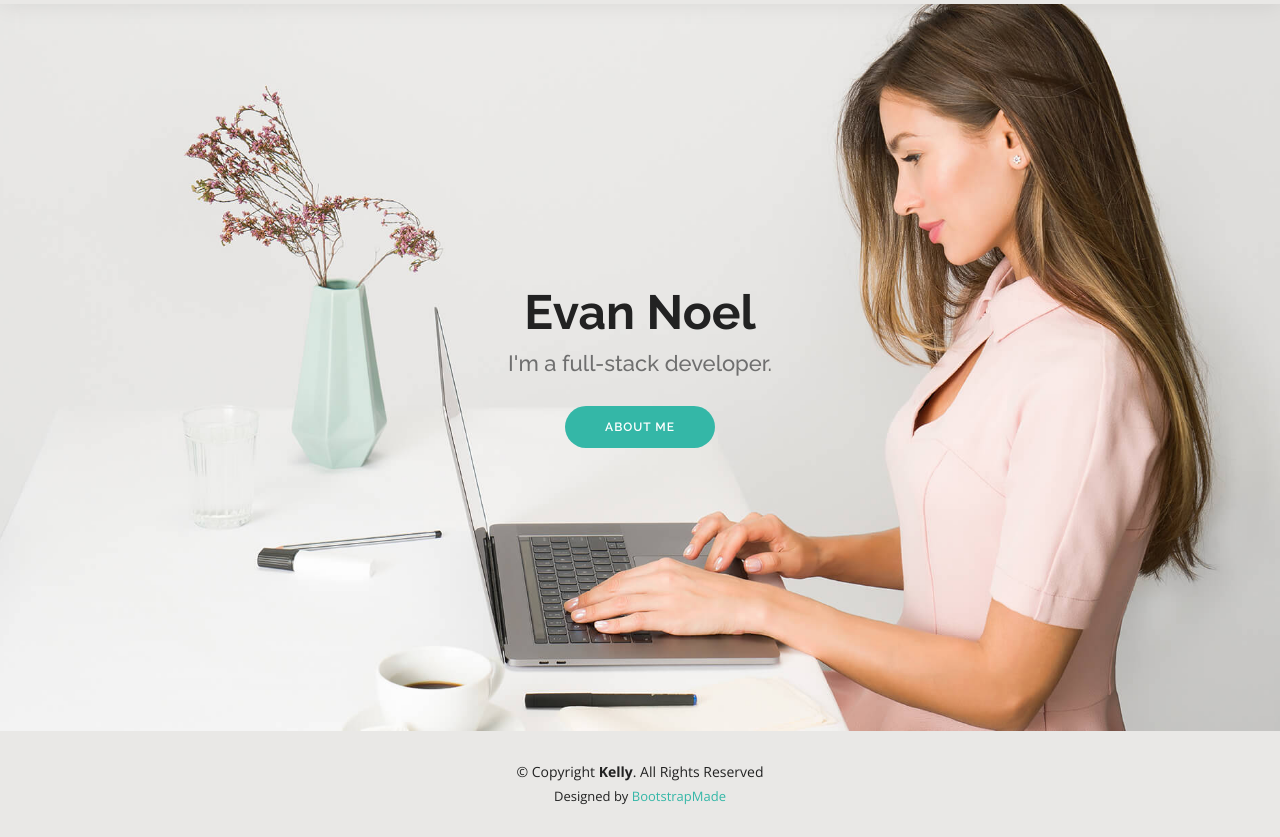
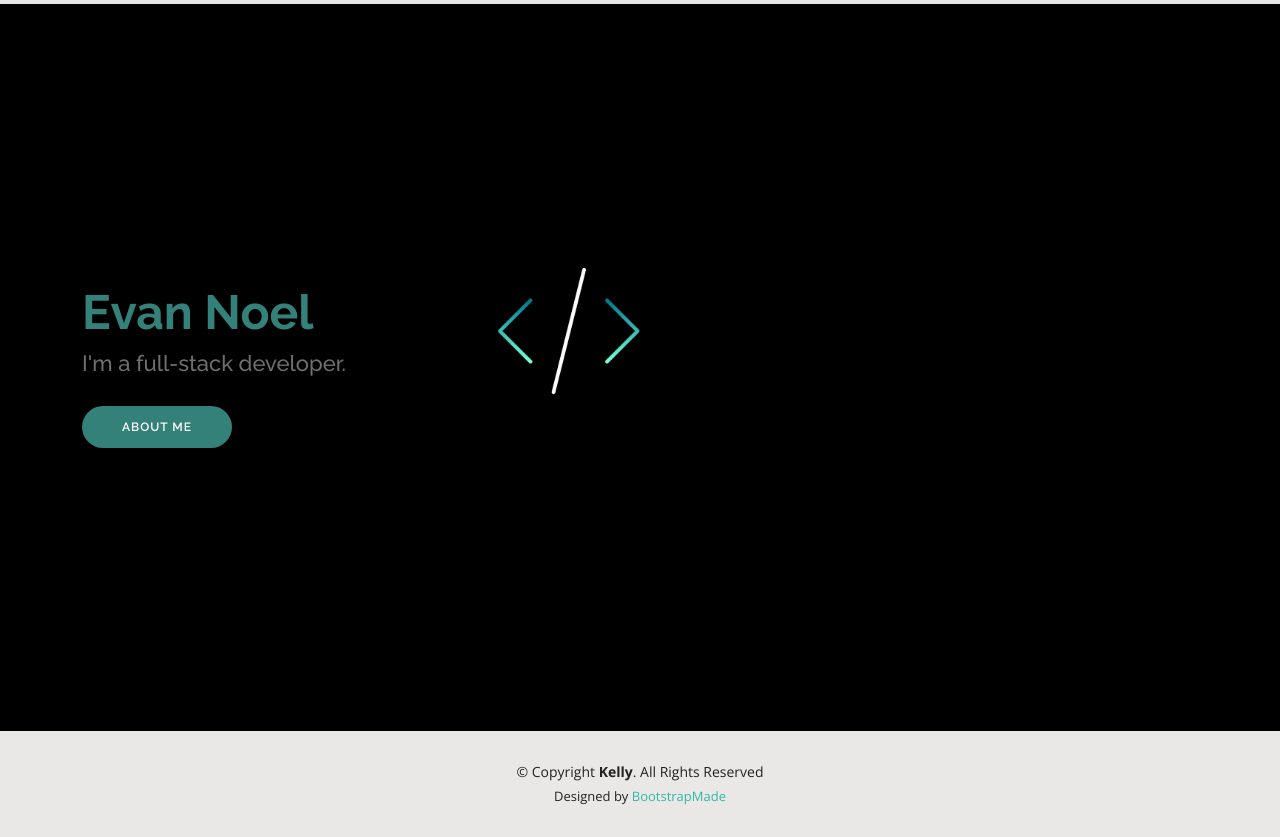
Before and after one commit to NoelEvan321/PersonalSite, a plain HTML site: page index.html in a window 1280 px wide. Shown: the part 69-906 px from the top of the page. Drawn offline with nearby package versions, Linux system fonts and the light colour scheme.

Commit message:
Changed Photos. Home Page Styling. About Page def.

```diff
--- a/assets/css/style.css
+++ b/assets/css/style.css
@@ -431,7 +431,7 @@ h6 {
 #hero {
   width: 100%;
   height: 100vh;
-  background: url("../img/hero-bg.jpg") top right;
+  background: url("../myimages/HTML-EndingTag-Background.png") top right;
   background-size: cover;
 }
 
@@ -451,7 +451,7 @@ h6 {
   font-size: 48px;
   font-weight: 700;
   line-height: 56px;
-  color: #222222;
+  color: #338179;
 }
 
 #hero h2 {
@@ -472,7 +472,7 @@ h6 {
   transition: 0.5s;
   margin-top: 30px;
   color: #fff;
-  background: #34b7a7;
+  background: #338179;
 }
 
 #hero .btn-about:hover {
--- a/index.html
+++ b/index.html
@@ -68,7 +68,7 @@
 
   <!-- ======= Hero Section ======= -->
   <section id="hero" class="d-flex align-items-center">
-    <div class="container d-flex flex-column align-items-center" data-aos="zoom-in" data-aos-delay="100">
+    <div class="container d-flex flex-column align-items-xl-start" data-aos="zoom-in" data-aos-delay="100">
       <h1>Evan Noel</h1>
       <h2>I'm a full-stack developer.</h2>
       <a href="about.html" class="btn-about">About Me</a>
```
Also changed, not shown: about.html (+2 -2 lines), assets/myimages/Binary-Joke.jpeg (added), assets/myimages/Curly-Braces-Background.jpg (added), assets/myimages/HTML-EndingTag-Background.png (added), assets/myimages/Prof-Headshot.jfif (added).
